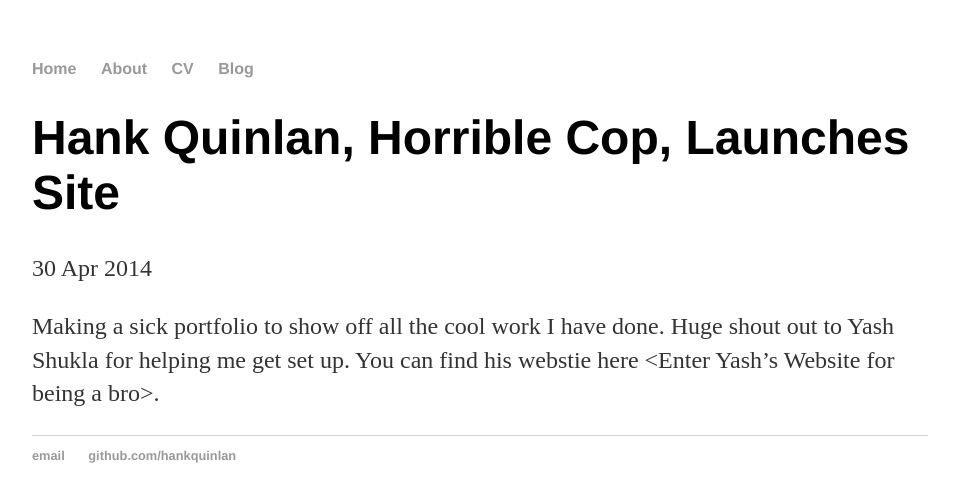
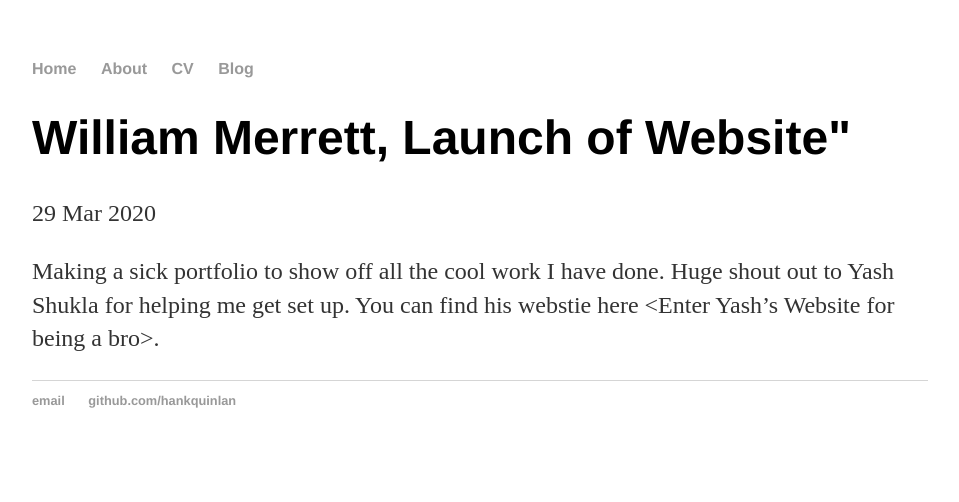
Before and after one commit to Bill371/Bill371.github.io, a Jekyll site: the page built from _posts/2020-03-29-website-creation.md, in a window 1280 px wide. Shown: the top 502 px of the page, without its empty margins (160-1119 px from the left). Built offline with Jekyll 4.4.1, drawn with Linux system fonts in a browser that asks for light colours.

Commit message:
Update and rename 2020-03-29-Website-Creation.md to 2020-03-29-website-creation.md
Update name and date

```diff
--- a/_posts/2020-03-29-Website-Creation.md
+++ b/_posts/2020-03-29-website-creation.md
@@ -1,7 +1,7 @@
 ---
 layout: post
-title: "Hank Quinlan, Horrible Cop, Launches Site"
-date: 2014-04-30
+title: William Merrett, Launch of Website"
+date: 2020-03-29
 ---
 
 Making a sick portfolio to show off all the cool work I have done. Huge
```
